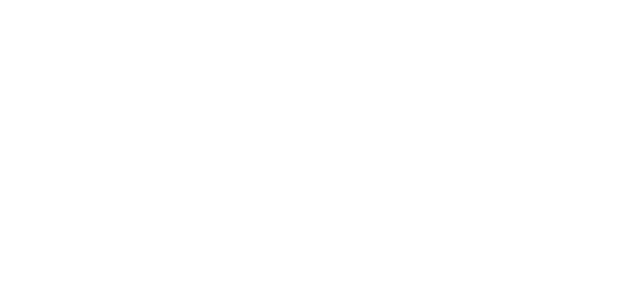
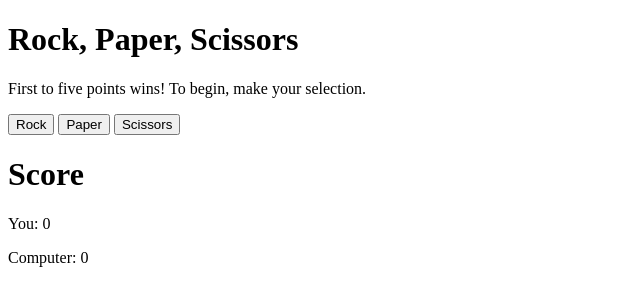
Before and after one commit to dlmorrison/rock_paper_scissors, a plain HTML site: page index.html in a window 1280 px wide. Shown: the whole page, without its empty margins (0-640 px from the left). Drawn offline with Linux system fonts and the light colour scheme.

Commit message:
Added html elements / created general layout

```diff
--- a/index.html
+++ b/index.html
@@ -5,6 +5,24 @@
     <title>Rock Paper Scissors</title>
 </head>
 <body>
-
+    <div class='title'>
+      <h1>Rock, Paper, Scissors</h1>
+      <p>First to five points wins! To begin, make your selection.</p>
+    </div>
+    <div class='selection'>
+      <button id='rock'>Rock</button>
+      <button id='paper'>Paper</button>
+      <button id='scissors'>Scissors</button>
+    </div>
+    <div class='results'>
+      <h1>Score</h1>
+      <div id='review-selections'>
+        <p></p>
+      </div>
+      <div id='scores'>
+        <p>You: 0</p>
+        <p>Computer: 0</p>
+      </div>
+    </div>
 </body>
 </html>
```
